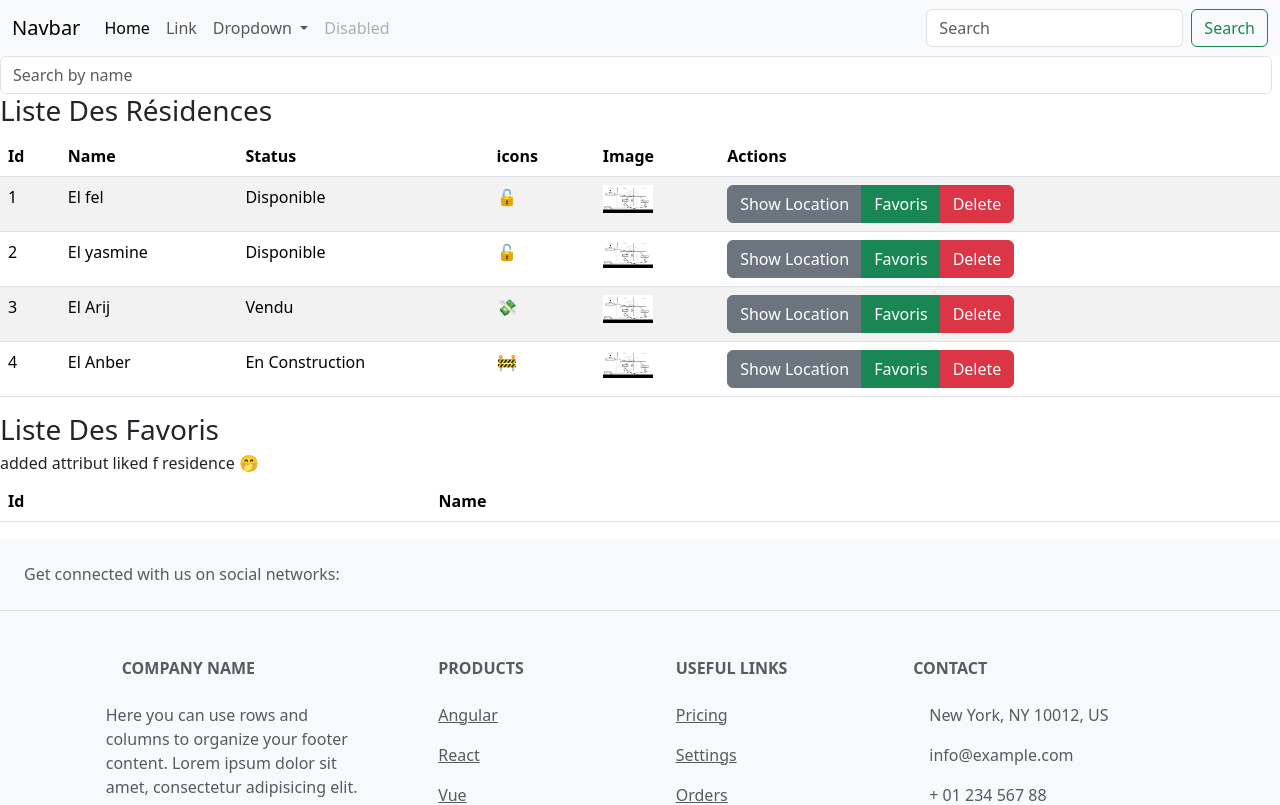
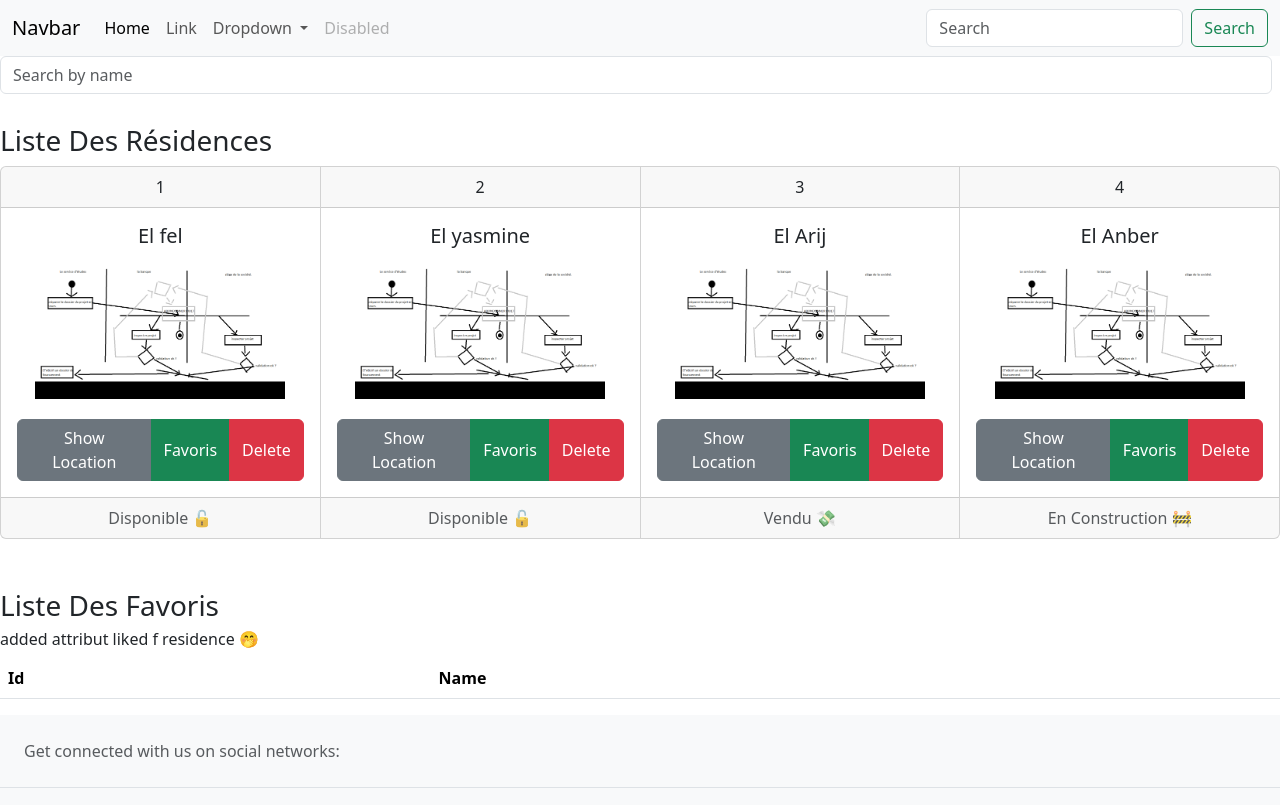
Before and after one commit to hendzormati/Angular, an Angular app: page /residence in a window 1280 px wide. Shown: the top 805 px of the page. Built offline with nearby package versions, Linux system fonts and the light colour scheme.

Commit message:
switched from tab to cards

```diff
--- a/src/app/residence/residence.component.html
+++ b/src/app/residence/residence.component.html
@@ -1,43 +1,27 @@
-<form class="d-flex" role="search">
+<form class="d-flex" role="search" style="margin-bottom: 30px;">
   <input class="form-control me-2" type="text" [(ngModel)]="searchText" name="searchText" placeholder="Search by name">
 </form>
 <h3>Liste Des Résidences</h3>
-<table class="table table-striped">
-  <thead>
-    <tr>
-      <th>Id</th>
-      <th>Name</th>
-      <th>Status</th>
-      <th>icons</th>
-      <th>Image</th>
-      <th>Actions</th>
-    </tr>
-  </thead>
-  <tbody>
-    <!-- boucle for same as for each made for listResidence-->
-    <tr *ngFor="let residence of list()" >
-      <td>{{residence.id}}</td>
-      <td>{{residence.name}}</td>
-      <td>{{residence.status}}</td>
-      <td>
-        <!-- i dont like using 3 ifs but this is all i found to not use ngSwitchCase -->
-        <div *ngIf="residence.status === 'Disponible'">🔓 </div>
-        <div *ngIf="residence.status === 'Vendu'">💸 </div>
-        <div *ngIf="residence.status === 'En Construction'">🚧 </div>
-      </td>
-
-
-      <td><img [src]=residence.image width="50"></td> <!-- using the data binging-->
-      <td>
-        <div class="btn-group">
+<div class="card-group" style="margin-bottom: 50px;">
+  <div class="card text-center" *ngFor="let residence of list()">
+    <div class="card-header">{{residence.id}}</div>
+    <div class="card-body ">
+      <h5 class="card-title">{{residence.name}}</h5>
+      <img [src]=residence.image width="250"style="margin-bottom: 20px;"><!-- using the data binging-->
+      <div class="btn-group" >
         <button class="btn btn-secondary" (click)="showlocation(residence.address)">Show Location</button>
         <button class="btn btn-success" (click)="getres(residence)">Favoris</button>
         <button class="btn btn-danger" (click)=" delete(residence)">Delete</button>
       </div>
-      </td>
-    </tr>
-  </tbody>
- </table>
+    </div>
+    <div class="card-footer text-muted ">  <div class="card-text">{{residence.status}}
+          <!-- i dont like using 3 ifs but this is all i found to not use ngSwitchCase -->
+          <span *ngIf="residence.status === 'Disponible'">🔓 </span>
+          <span *ngIf="residence.status === 'Vendu'">💸 </span>
+          <span *ngIf="residence.status === 'En Construction'">🚧 </span>
+      </div> </div>
+  </div>
+</div>
  <h3>Liste Des Favoris</h3>
 <h6>added attribut liked f residence 🤭</h6>
  <table class="table table-striped">
--- a/src/app/residence/residence.component.ts
+++ b/src/app/residence/residence.component.ts
@@ -28,17 +28,15 @@ export class ResidenceComponent {
    }
    res = new Residence();
    state=true;
+   searchText ="";
+   list()
+   {
+    return this.listResidences.filter((value) => value.name.toLowerCase().includes(this.searchText.toLowerCase()));
+   }
    getres(residence:Residence)
    {
     this.res=residence;
     this.res.liked=!this.res.liked;
-   }
-   searchText ="";
-   list()
-   {
-    let l=this.listResidences.filter((value) => value.name.toLowerCase().includes(this.searchText.toLowerCase()));
-    //console.log(' search ',this.searchText , l.length);
-    return l;
    }
    favlist()
    {
@@ -49,6 +47,7 @@ export class ResidenceComponent {
     else if (id >-1 && !this.res.liked) this.favoris.splice(id,1);
     return this.favoris;
    }
+
    delete(resdel:Residence)
    {
     this.listResidences.splice(this.listResidences.findIndex((value) => value === resdel),1);
```
